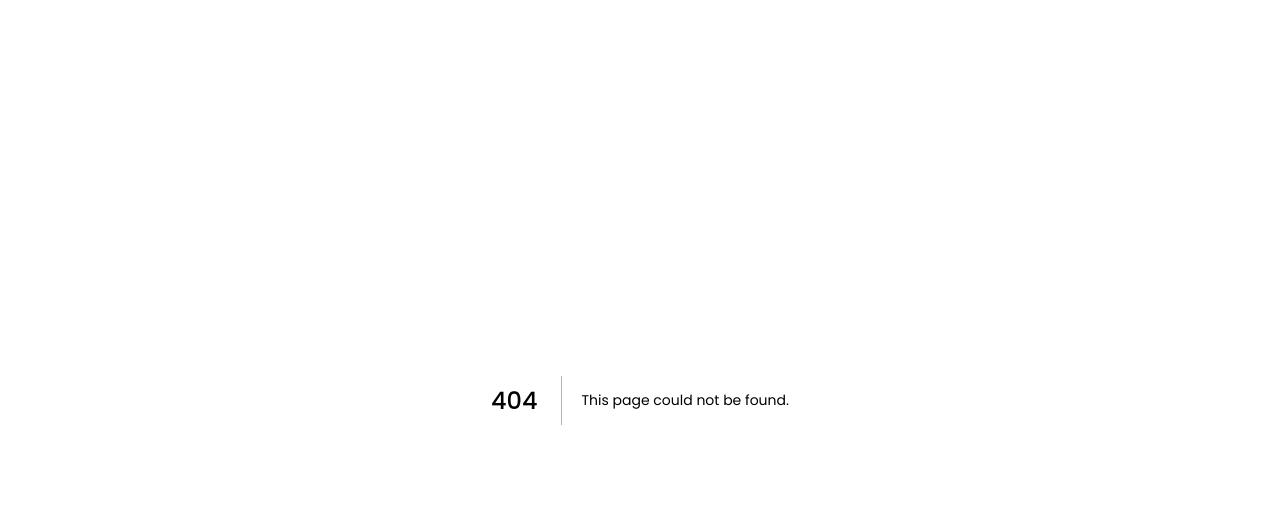
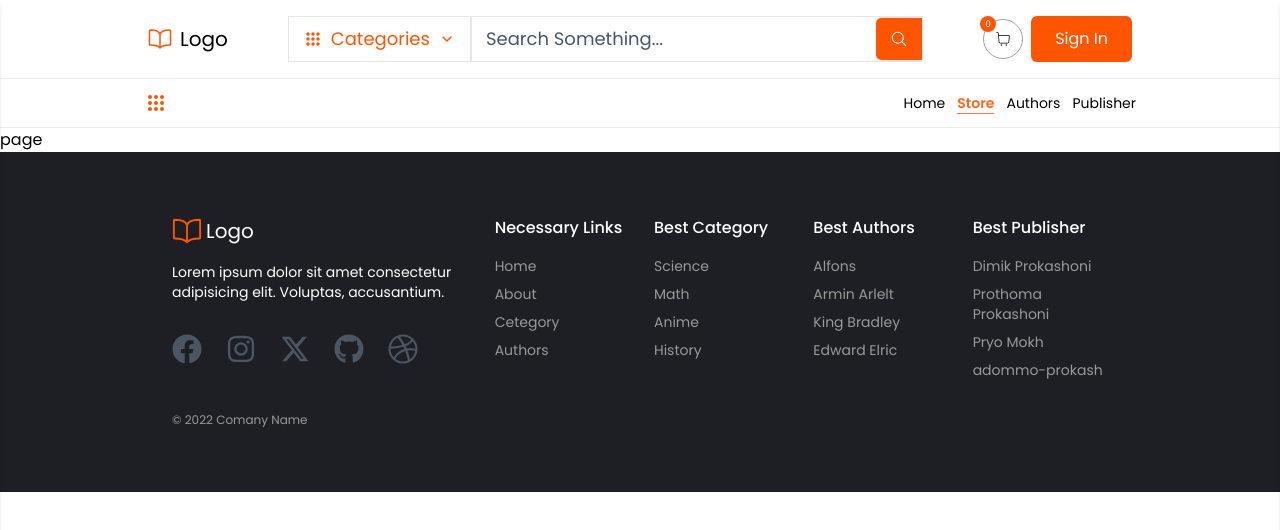
Before and after one commit to Tazri/book-shop, a Next.js app: page /books in a window 1280 px wide. Before the commit this address had no page. Shown: the top 530 px of the page. Built offline with nearby package versions, Linux system fonts and the light colour scheme.

Commit message:
add path in second nav and create corspanding page

```diff
--- /dev/null
+++ b/app/(main)/authors/page.jsx
@@ -0,0 +1,5 @@
+function AuthorsPage() {
+  return <div>AuthorsPage</div>;
+}
+
+export default AuthorsPage;
--- /dev/null
+++ b/app/(main)/books/page.jsx
@@ -0,0 +1,5 @@
+function BookPage() {
+  return <div>page</div>;
+}
+
+export default BookPage;
--- /dev/null
+++ b/app/(main)/not-found.jsx
@@ -0,0 +1,5 @@
+function MainNotFoundPage() {
+  return <div>not-found</div>;
+}
+
+export default MainNotFoundPage;
--- /dev/null
+++ b/app/(main)/publishers/page.jsx
@@ -0,0 +1,5 @@
+function PublishersPage() {
+  return <div>PublishersPage</div>;
+}
+
+export default PublishersPage;
--- /dev/null
+++ b/app/not-found.jsx
@@ -0,0 +1,5 @@
+function GlobalNotFoundPage() {
+  return <div>Global Not Found</div>;
+}
+
+export default GlobalNotFoundPage;
--- a/components/shared/SecondNav/SecondNav.jsx
+++ b/components/shared/SecondNav/SecondNav.jsx
@@ -1,8 +1,14 @@
+"use client";
+
 import { categoryDrawerId } from "@/components/htmlIds/ids.js";
 import CategoryDrawer from "./CategoryDrawer";
 import { CgMenuGridO } from "react-icons/cg";
+import Link from "next/link";
+import { usePathname } from "next/navigation";
 
 function SecondNav() {
+  const pathname = usePathname();
+
   return (
     <div className="border-y-[0.4px] border-[#c8c8c849] py-1">
       <div className="container mx-auto flex items-center justify-between duration-200 px-1">
@@ -14,23 +20,34 @@ function SecondNav() {
         </div>
 
         <ul className="flex flex-wrap gap-2 s310:gap-3 text-[8px] s310:text-sm sm:text-base">
-          <Link isActive>Home</Link>
-          <Link>Store</Link>
-          <Link>Authors</Link>
-          <Link>Publisher</Link>
+          <NavLink isActive={pathname === "/"}>
+            <Link href="/">Home</Link>
+          </NavLink>
+
+          <NavLink isActive={pathname === "/books"}>
+            <Link href="/books">Store</Link>
+          </NavLink>
+
+          <NavLink isActive={pathname === "/authors"}>
+            <Link href="/authors">Authors</Link>
+          </NavLink>
+
+          <NavLink isActive={pathname === "/publishers"}>
+            <Link href="/publishers">Publisher</Link>
+          </NavLink>
         </ul>
       </div>
     </div>
   );
 }
 
-function Link({ children, isActive = false }) {
+function NavLink({ children, isActive = false }) {
   return (
     <li
-      className={` cursor-pointer ${
+      className={` cursor-pointer duration-200 ${
         isActive
           ? "text-primary-tint-10 font-semibold border-b border-b-primary-tint-20"
-          : "hover:text-primary"
+          : "hover:text-primary-tint-10"
       }`}
     >
       {children}
```
